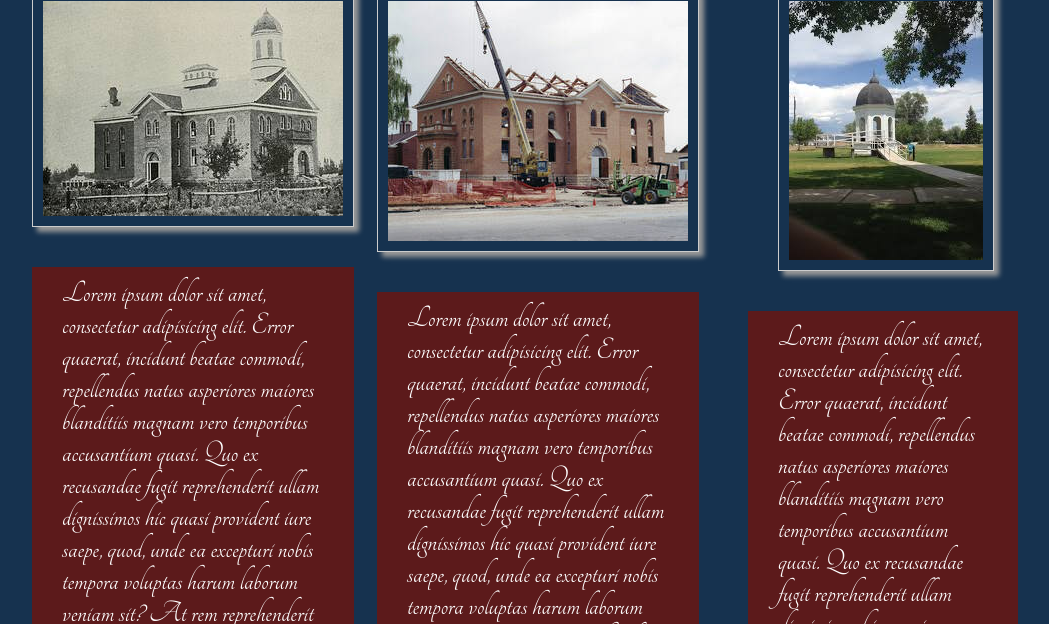
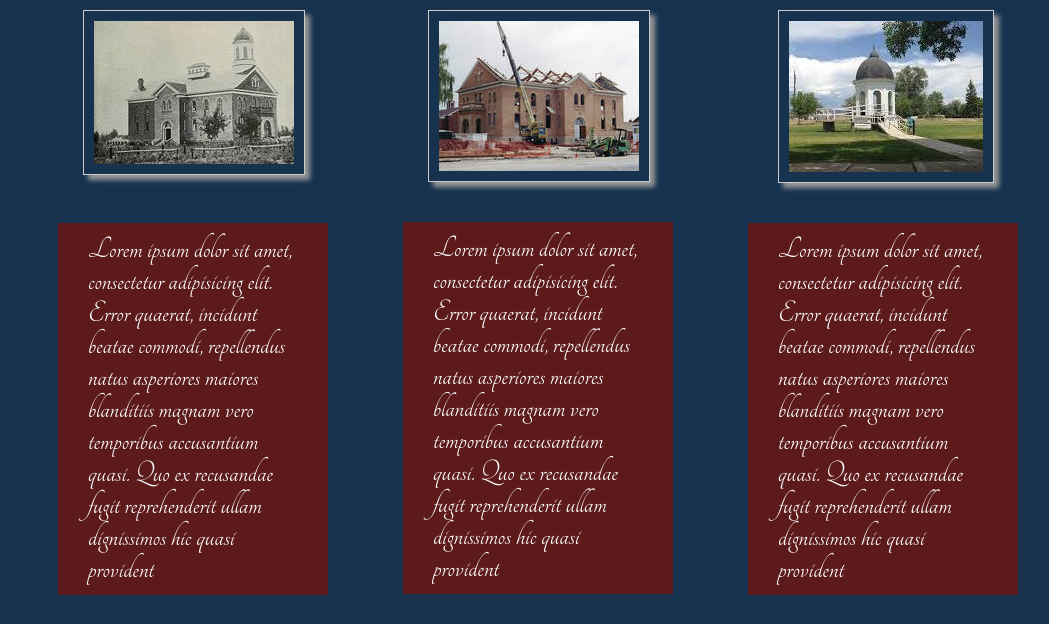
Before and after one commit to ddemille1/ddemille1.github.io, a plain HTML site: page project/temple-spotlight.html in a window 1280 px wide. Shown: the part 715-1339 px from the top of the page, without its empty margins (102-1151 px from the left). Drawn offline with Linux system fonts and the light colour scheme; a web font is replaced by a local one.

Commit message:
finished spotlight:)

```diff
--- a/project/css/style.css
+++ b/project/css/style.css
@@ -272,7 +272,7 @@ form {
     position: relative;
     left: 75px;
     top: 20px;
-    margin: 20px;
+    margin: 20px 20px 40px 20px;
 }
 
 .vernal-banner h2 {
@@ -299,6 +299,17 @@ form {
     display: block;
     justify-self: center;
 }
+.features-section img {
+    position: relative;
+    left: 25px;
+}
+.history-section img {
+    position: relative;
+    left: 25px;
+}
+.history-section p {
+    margin-top: 40px;
+}
 .facts img {
     position: relative;
     left: 30px;
--- a/project/temple-spotlight.html
+++ b/project/temple-spotlight.html
@@ -47,7 +47,7 @@
         <section class="history-section">
           <h2 class="history-title">History</h2>
           <img
-            src="images/uintah-stake-tabernacle-300px.jpg"
+            src="images/uintah-stake-tabernacle-200px.jpg"
             alt="Uintah Stake Tabernacle"
             class="history-picture"
           />
@@ -56,16 +56,13 @@
             quaerat, incidunt beatae commodi, repellendus natus asperiores
             maiores blanditiis magnam vero temporibus accusantium quasi. Quo ex
             recusandae fugit reprehenderit ullam dignissimos hic quasi provident
-            iure saepe, quod, unde ea excepturi nobis tempora voluptas harum
-            laborum veniam sit? At rem reprehenderit officia dignissimos labore
-            nostrum placeat, fugit in illum nam odit
           </p>
         </section>
 
         <section class="features-section">
           <h2>Unique Features</h2>
           <img
-            src="images/vernal-temple-construction-300px.jpg"
+            src="images/rsz_vernal-temple-construction-200px.jpg"
             alt="Vernal Temple Under Construction"
           />
           <p class="features">
@@ -73,16 +70,13 @@
             quaerat, incidunt beatae commodi, repellendus natus asperiores
             maiores blanditiis magnam vero temporibus accusantium quasi. Quo ex
             recusandae fugit reprehenderit ullam dignissimos hic quasi provident
-            iure saepe, quod, unde ea excepturi nobis tempora voluptas harum
-            laborum veniam sit? At rem reprehenderit officia dignissimos labore
-            nostrum placeat, fugit in illum nam odit
           </p>
         </section>
 
         <section class="facts">
           <h2>Fun Facts</h2>
           <img
-            src="images/vernal-cupola.jpg"
+            src="images/vernal-cupola-cropped.jpg"
             alt="Uintah Tabernacle Cupola in park"
           />
           <p class="facts">
@@ -90,10 +84,6 @@
             quaerat, incidunt beatae commodi, repellendus natus asperiores
             maiores blanditiis magnam vero temporibus accusantium quasi. Quo ex
             recusandae fugit reprehenderit ullam dignissimos hic quasi provident
-            iure saepe, quod, unde ea excepturi nobis tempora voluptas harum
-            laborum veniam sit? At rem reprehenderit officia dignissimos labore
-            nostrum placeat, fugit in illum nam odit
-        </section>
       </div>
     </main>
     <footer>
```
Also changed, not shown: project/images/rsz_vernal-temple-construction-200px.jpg (added), project/images/uintah-stake-tabernacle-200px.jpg (added), project/images/vernal-cupola-cropped.jpg (added), project/images/vernal-temple-construction-200px.jpg (added).
